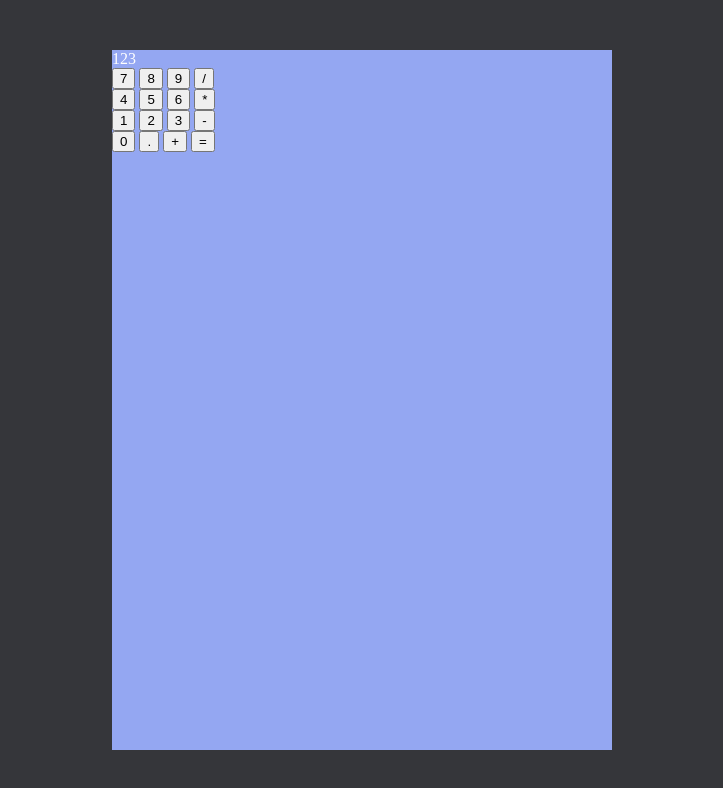
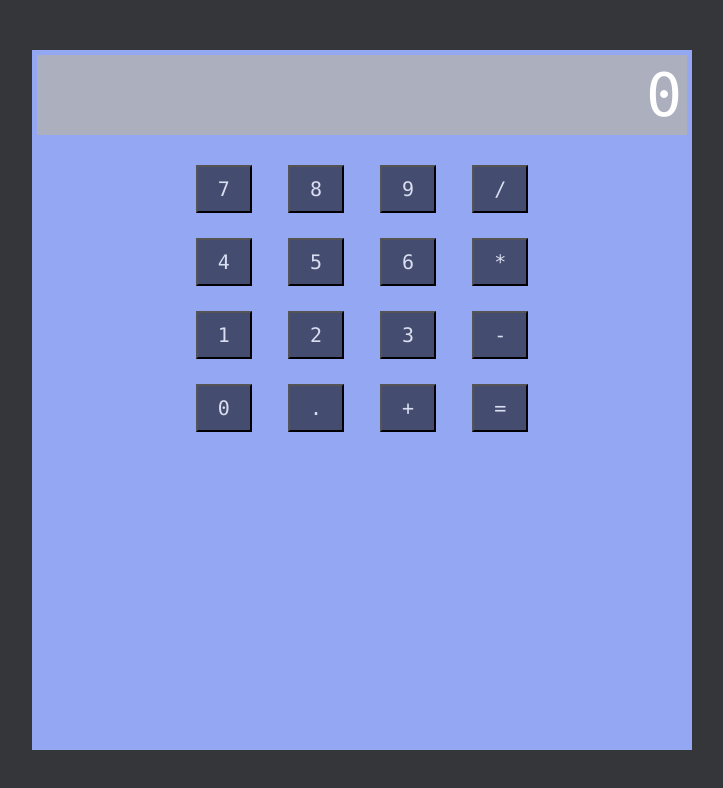
Before and after one commit to anajid1/calculator, a plain HTML site: page calculator.html in a window 1280 px wide. Shown: the whole page, without its empty margins (278-1001 px from the left). Drawn offline with Linux system fonts and the light colour scheme.

Commit message:
Add some styling

```diff
--- a/calculator.html
+++ b/calculator.html
@@ -10,32 +10,32 @@
 <body>
   <div class="calculator">
     <div class="output">
-      123
+      0
     </div>
     <div class="button-grid">
 
-      <div class="row-0">
+      <div class="row">
         <button>7</button>
         <button>8</button>
         <button>9</button>
         <button>/</button>
       </div>
 
-      <div class="row-1">
+      <div class="row">
         <button>4</button>
         <button>5</button>
         <button>6</button>
         <button>*</button>
       </div>
 
-      <div class="row-2">
+      <div class="row">
         <button>1</button>
         <button>2</button>
         <button>3</button>
         <button>-</button>
       </div>
 
-      <div class="row-3">
+      <div class="row">
         <button>0</button>
         <button>.</button>
         <button>+</button>
--- a/styles.css
+++ b/styles.css
@@ -6,6 +6,8 @@ html, body {
 body {
   background-color: #35363a;
   color: white;
+  font-family: "Consolas", Courier, monospace;
+  font-size: 60px;
   display: flex;
   align-self: center;
   justify-content: center;
@@ -14,5 +16,36 @@ body {
 .calculator {
   background-color: #94A7F2;
   margin: 50px 25px;
-  flex: 0 1 500px;
+  flex: 0 1 660px;
+  display: flex;
+  flex-direction: column;
 }
+
+.output {
+  align-self: stretch;
+  text-align: end;
+  margin: 5px;
+  padding: 5px;
+  background-color: #ACAFBD;
+}
+
+.button-grid {
+  display: flex;
+  flex-direction: column;
+  /* padding: 5px; */
+  /* justify-content: space-evenly; */
+  /* align-content: space-between */
+}
+
+.row {
+  align-self: center;
+}
+
+button {
+  font-family: "Consolas", Courier, monospace;
+  background-color: #444D70;
+  color: #DADEF0;
+  text-align: center;
+  font-size: 20px;
+  padding: 10px 20px;
+}
```
